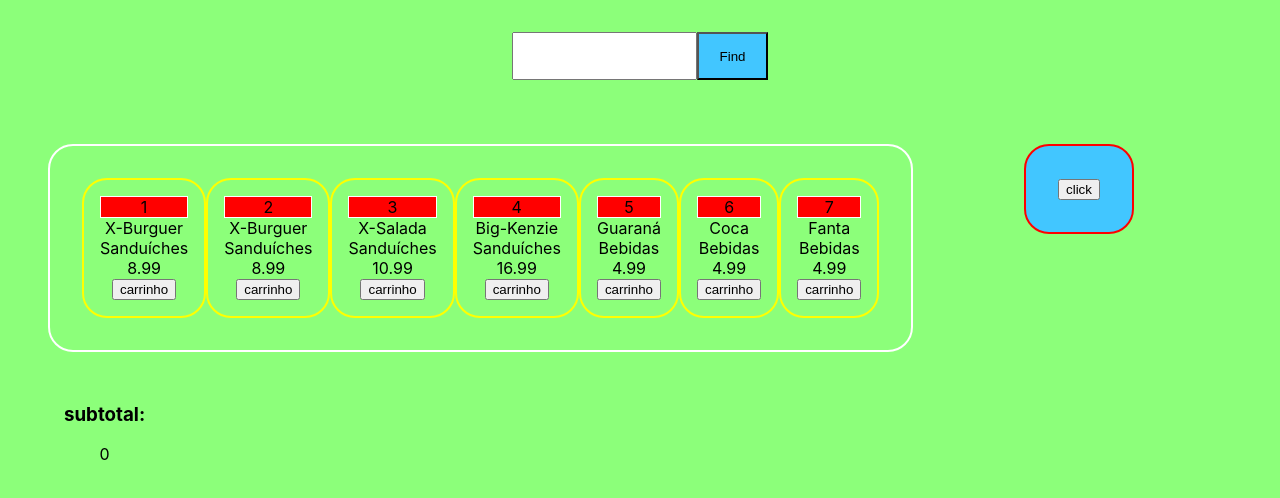
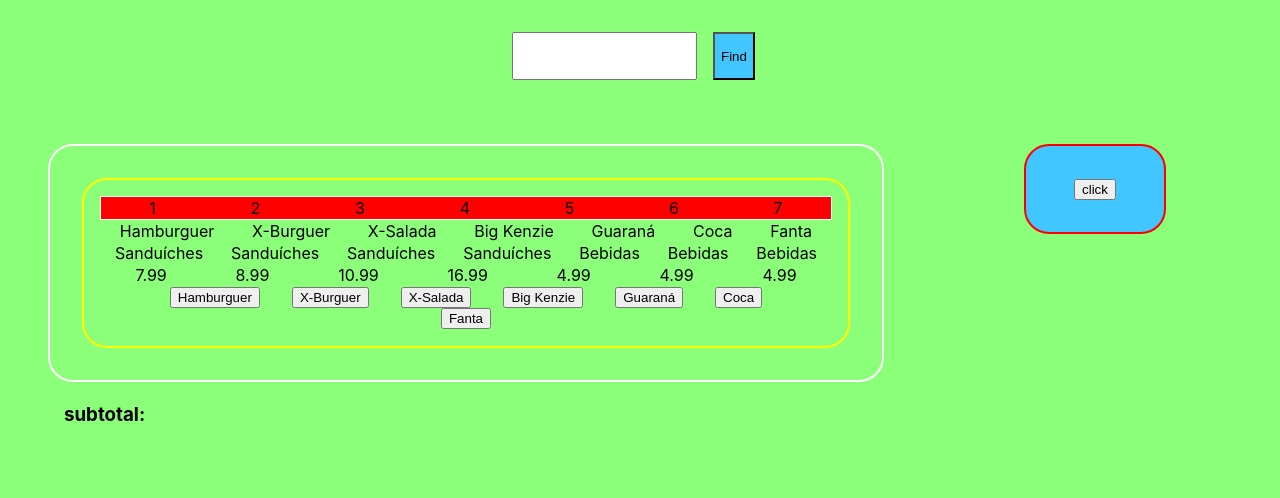
Before and after one commit to Kenzie-Academy-Brasil-Developers/react-entrega-s1-hamburgueria-da-kenzie-Glen1986, a React (Create React App) app: page / in a window 1280 px wide. Shown: the top 498 px of the page. Built offline with nearby package versions, Linux system fonts and the light colour scheme.

Commit message:
mapContainer

```diff
--- a/src/App.js
+++ b/src/App.js
@@ -8,40 +8,36 @@
 function App() {
   const [products, setProducts] = useState([
     { id: 1, name: 'Hamburguer', category: 'Sanduíches', price: 7.99 },
-    { id: 2, name: 'X-Burguer', category: 'Sanduíches', price: 8.99 },
-    { id: 3, name: 'X-Salada', category: 'Sanduíches', price: 10.99 },
+    { id: 2, name: 'X-Burguer',  category: 'Sanduíches', price: 8.99 },
+    { id: 3, name: 'X-Salada',   category: 'Sanduíches', price: 10.99 },
     { id: 4, name: 'Big Kenzie', category: 'Sanduíches', price: 16.99 },
-    { id: 5, name: 'Guaraná', category: 'Bebidas', price: 4.99 },
-    { id: 6, name: 'Coca', category: 'Bebidas', price: 4.99 },
-    { id: 7, name: 'Fanta', category: 'Bebidas', price: 4.99 },
+    { id: 5, name: 'Guaraná',    category: 'Bebidas',    price: 4.99 },
+    { id: 6, name: 'Coca',       category: 'Bebidas',    price: 4.99 },
+    { id: 7, name: 'Fanta',      category: 'Bebidas',    price: 4.99 },
   ]);
 
 const [filteredProducts, setFilteredProducts] = useState([]);
 
 const [currentSale, setCurrentSale] = useState([]);
-const [cartTotal, setCartTotal] = useState(0);
-const [userInput, setUserInput]=useState("");
+//const [cartTotal, setCartTotal] = useState(0);
+const [userInput, setUserInput] = useState("");
 
 
 const  showProducts = (e) =>{
-  setFilteredProducts([...filteredProducts, products.filter(item =>item.name === e)]
-    //console.log(products.filter(item =>item.name === e))
+    console.log(products.filter(item =>item.name === e))
+  setFilteredProducts([console.log(...filteredProducts), products.filter(item =>item.name === e)]
   )
 };
+
  const  handleClick = (e) =>{
-     var newObj = products.find((item) =>item.id === e);
-     console.log(newObj.price)
-     console.log(e)
+    var newObj = products.find((item) =>item.id === e);
+   console.log(e, newObj)
    setCurrentSale(
-     [...currentSale, [newObj.name,<br/>, newObj.category,<br/>, newObj.price,<br/>]]
+     [...currentSale, [/*newObj.name,<br/>, newObj.category,<br/>, newObj.price,<br/>*/]]
    )
 }
-const suma = ({newObj}) =>{
-    var cunt = newObj.map(item => item === item.price).reduce((a,b)=> a+b)
-  setCartTotal(
-    [cartTotal,  cunt]
-  )
-}
+
+
 return (
   <>
       <NavBar
@@ -53,108 +49,39 @@
       ></NavBar>
   <div className="App">
     <div className="ContainerMenu">
-       <MenuContainer
-          products={products}
-          setProducts={setProducts}
-          id={products.id=1 }
-          name={products.name='X-Burguer' }
-          category={products.category='Sanduíches' }
-          price={products.price= 8.99 }
-          showProducts = {showProducts}
-          handleClick={handleClick}
-
-        />
-       <MenuContainer
-          products={products}
-          setProducts={setProducts}
-          id={products.id=2 }
-          name={products.name='X-Burguer' }
-          category={products.category='Sanduíches' }
-          price={products.price= 8.99 }
-          showProducts = {showProducts}
-          handleClick={handleClick}
-        />
-        <MenuContainer
-          products={products}
-          setProducts={setProducts}
-          id={products.id=3 }
-          name={products.name='X-Salada' }
-          category={products.category='Sanduíches' }
-          price={products.price= 10.99 }
-          showProducts = {showProducts}
-          handleClick={handleClick}
-        />
-        <MenuContainer
-          products={products}
-          setProducts={setProducts}
-          id={products.id=4 }
-          name={products.name='Big-Kenzie' }
-          category={products.category='Sanduíches' }
-          price={products.price= 16.99 }
-          showProducts = {showProducts}
-          handleClick={handleClick}
-        />
-        <MenuContainer
-          products={products}
-          setProducts={setProducts}
-          id={products.id=5 }
-          name={products.name='Guaraná' }
-          category={products.category='Bebidas' }
-          price={products.price= 4.99 }
-          showProducts = {showProducts}
-          handleClick={handleClick}
-        />
-        <MenuContainer
-          products={products}
-          setProducts={setProducts}
-          id={products.id=6 }
-          name={products.name='Coca' }
-          category={products.category='Bebidas' }
-          price={products.price= 4.99 }
-          showProducts = {showProducts}
-          handleClick={handleClick}
-        />
-        <MenuContainer
-          products={products}
-          setProducts={setProducts}
-          id={products.id=7 }
-          name={products.name='Fanta' }
-          category={products.category='Bebidas' }
-          price={products.price= 4.99 }
-          showProducts = {showProducts}
-          handleClick={handleClick}
-        />
+      <MenuContainer
+        id = {
+          products.map(item=>
+          <div>{item.id}</div>)}
+        name = {
+          products.map(item =>
+          <div>{item.name}</div> )}
+        category = {
+          products.map(item =>
+          <div>{item.category}</div> )}
+        price = {
+          products.map(item =>
+          <div>{item.price}</div> )}
+        button={products.map(item=>
+        <button id= {item.id}>{item.name}</button>
+        ) }
+        handleClick = {handleClick}
 
 
-{/*
-       <MenuContainer
-         products={products}
-         setProducts={setProducts}
-         id={products.map((item)=>item.id)}
-         name={products.map((item)=>item.name)}
-         category={products.map((item)=>item.category)}
-         price={products.map((item)=>item.price)}
-         showProducts={showProducts}
-       ></MenuContainer>
-
-
-       <MenuContainer
-          products={products}
-          setProducts={setProducts}
-          id={products.id=[...products.id] }
-          name={products.name=[...products.name] }
-          category={products.category=[...products.category] }
-          price={products.price=[...products.price]}
-        />
-        **/}
-            </div>
+      />
+    </div>
        <Product
          currentSale = { currentSale }
          setCurrentSale = { setCurrentSale }
        ></Product>
     <div>
       <Subtotal
-        cartTotal = {cartTotal}
+        cartTotal ={
+        products.map(item => item ===
+         <div>{item.price}</div>   )
+
+        }
+
       ></Subtotal>
     </div>
 
--- a/src/components/MenuContainer/index.js
+++ b/src/components/MenuContainer/index.js
@@ -1,15 +1,15 @@
 import './style.css'
-const MenuContainer =({showProducts,products, setProduct, name, id, suma, category, price, handleClick})=>{
+const MenuContainer =({showProducts,products, setProduct, name, id, button, suma, category, price, handleClick})=>{
 
 
   return(
-  <div className="block">
-    <div className="id">{id}</div>
-    <div className="nombre">{name/*products.map(item => item = item.name)*/}</div>
-    <div className="categoria">{category/*products.map(item => item = item.category)*/}</div>
-    <div className="precio">{price/*products.map(item => item = item.id)}price*/}</div>
-    <button className="precio" onClick = {e=>handleClick(id)}>carrinho</button>
-  </div>
+  <tr className="block">
+    <td className="id">{id}</td>
+    <td className="nombre">{name/*products.map(item => item = item.name)*/}</td>
+    <td className="categoria">{category/*products.map(item => item = item.category)*/}</td>
+    <td className="precio">{price/*products.map(item => item = item.id)}price*/}</td>
+    <button className="button" onClick = {e=>handleClick(e.target.id)}>{button}</button>
+  </tr>
   )
 }
 export default MenuContainer;
--- a/src/components/MenuContainer/style.css
+++ b/src/components/MenuContainer/style.css
@@ -5,12 +5,25 @@
   display:flex;
   flex-direction:row;
   border-radius:25px;
+  width:60vw;
 
+}
+.id, .nombre, .categoria, .precio{
+  display:flex;
+  justify-content:space-around;
+}
+.button{
+  background:transparent;
+  border:none;
+}
+button{
+  margin:0 1rem;
 }
 .block{
   border: 2px solid yellow;
   border-radius: 25px;
   padding: 1rem;
+  width:100%;
 }
 .block>.id{
   background-color:red;
--- a/src/components/Product/style.css
+++ b/src/components/Product/style.css
@@ -6,8 +6,8 @@
   margin: -5rem 4rem 0 4rem ;
   position: fixed;
   left:55%;
+}
 
-}
 @media (min-width:1061px){
   .product{
     top:4rem;
```
